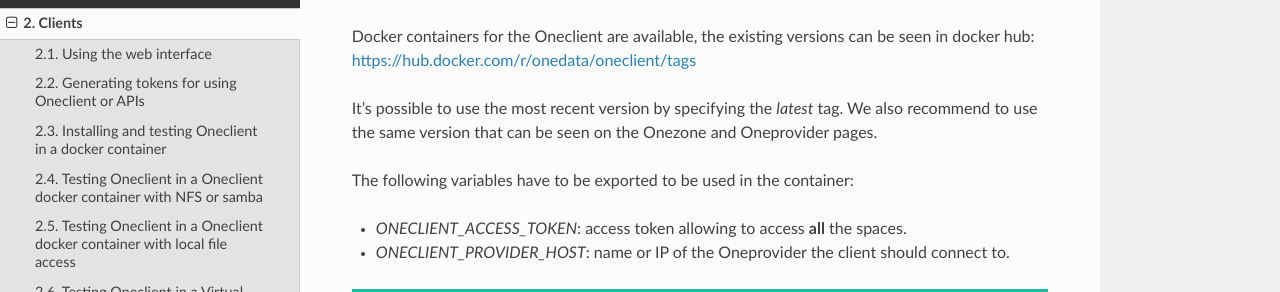
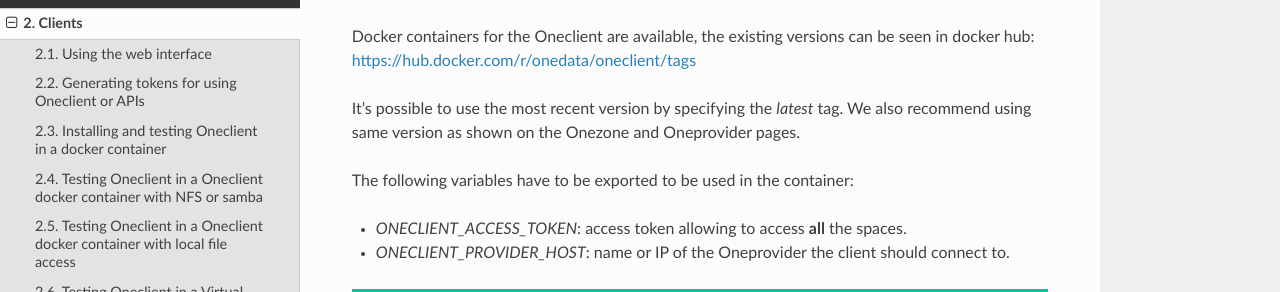
Before and after one commit to EGI-Federation/datahub-documentation, a Sphinx documentation site: the page built from source/clients.rst, in a window 1280 px wide and 900 px high, scrolled down 3225 px. Shown: the part 159-451 px from the top of the window. Built offline with Sphinx 7.4.7 and the Read the Docs theme 2.0.0, drawn with Linux system fonts in a browser that asks for light colours.

Commit message:
Update source/clients.rst
Co-Authored-By: gwarf <baptiste@bapt.name>

```diff
--- a/source/clients.rst
+++ b/source/clients.rst
@@ -102,7 +102,7 @@
 seen in docker hub: https://hub.docker.com/r/onedata/oneclient/tags
 
 It's possible to use the most recent version by specifying the `latest` tag.
-We also recommend to use the same version that can be seen on the Onezone and
+We also recommend using same version as shown on the Onezone and
 Oneprovider pages.
 
 The following variables have to be exported to be used in the container:
```
